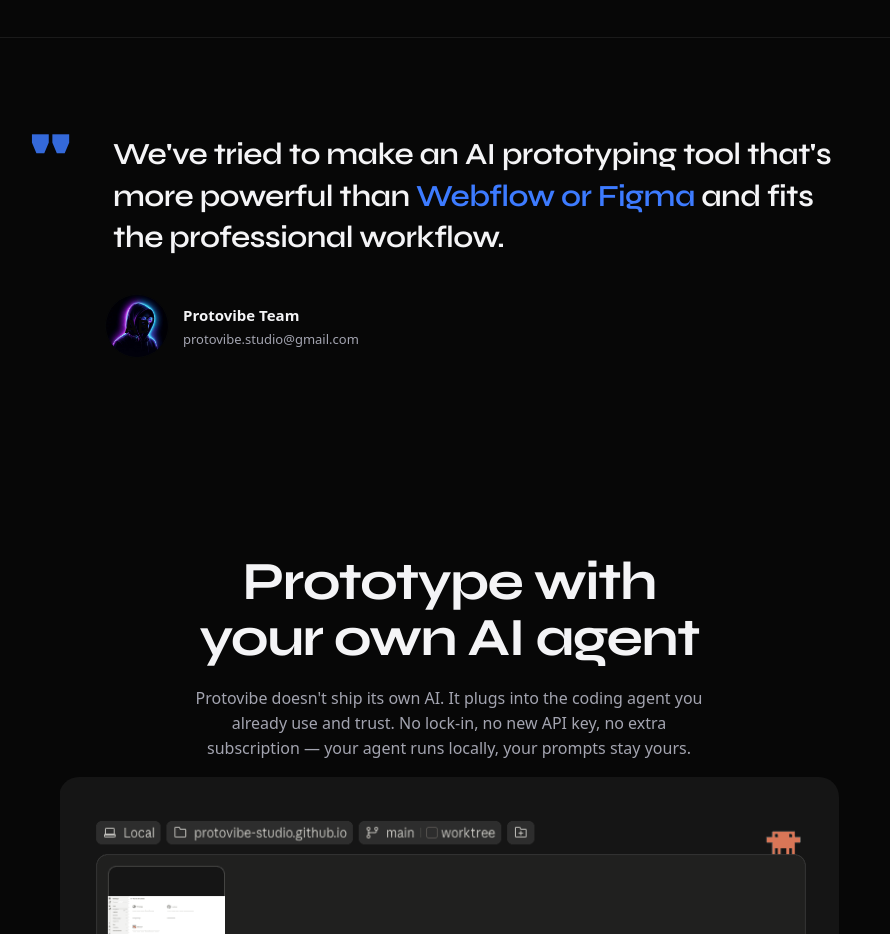
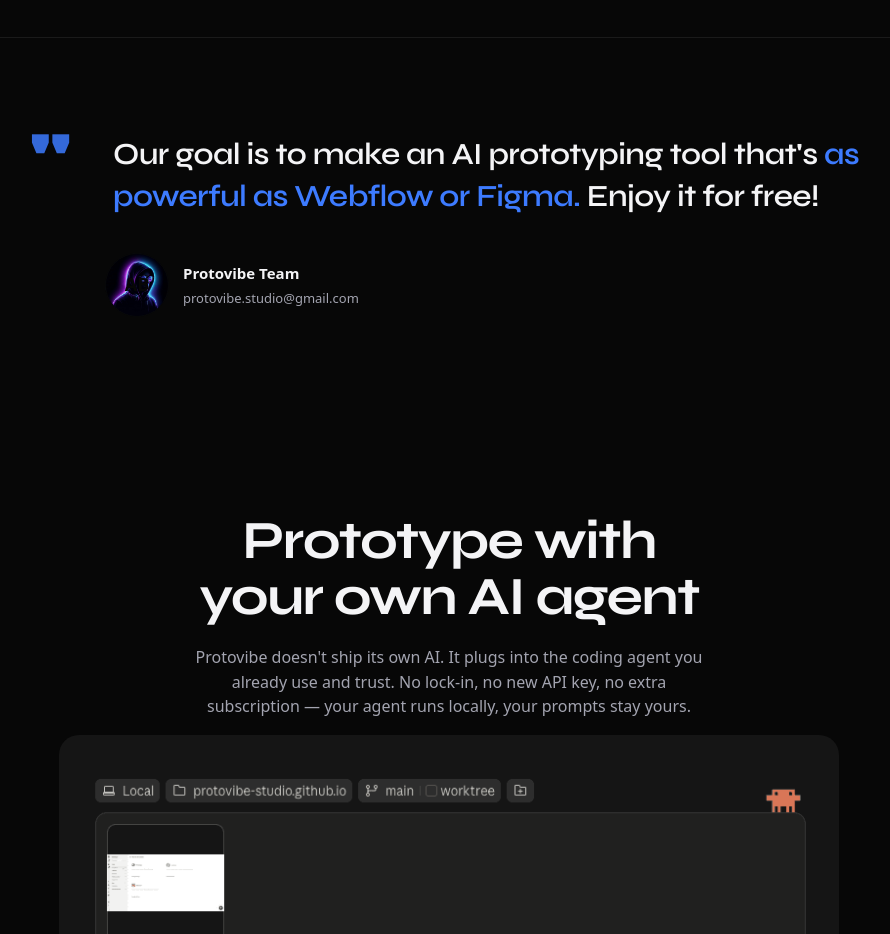
Before and after one commit to Protovibe-Studio/protovibe-studio.github.io, a React (Vite) app: page / in a window 1280 px wide. Shown: the part 1560-2494 px from the top of the page, without its empty margins (191-1081 px from the left). Built offline with nearby package versions, Linux system fonts and the light colour scheme.

Commit message:
Landing update

```diff
--- a/src/App.tsx
+++ b/src/App.tsx
@@ -2080,7 +2080,7 @@
             {/* pv-editable-zone-start:z00114 */}
               {/* pv-block-start:b00324 */}
               <p data-pv-block="b00324" className="font-secondary font-semibold text-[clamp(22px,2.4vw,32px)] leading-[1.35] tracking-[-0.02em] text-foreground-strong m-0">
-                We've tried to make an AI prototyping tool that's more powerful than <em className="not-italic font-secondary font-semibold text-foreground-primary">Webflow or</em> <em className="not-italic font-secondary font-semibold text-foreground-primary">Figma </em>and fits the professional workflow.
+                Our goal is to make an AI prototyping tool that's <span className="text-foreground-primary">as powerful as Webflow or Figma.</span><em className="not-italic font-secondary font-semibold text-foreground-primary"> </em>Enjoy it for free!
               </p>
               {/* pv-block-end:b00324 */}
 
```
